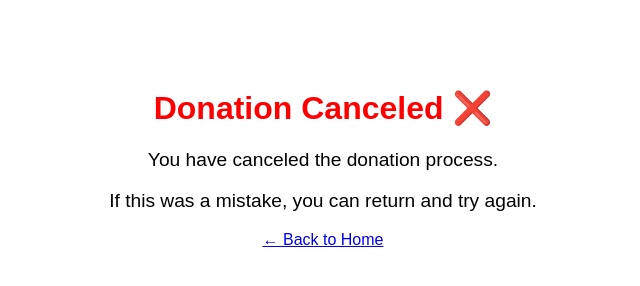
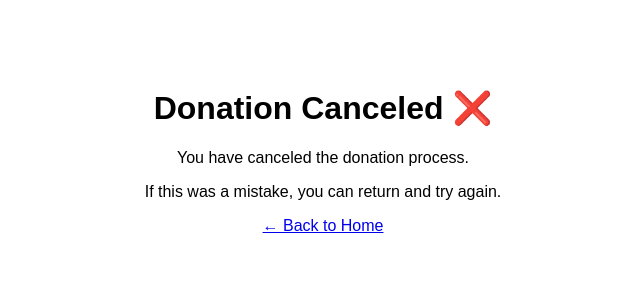
Before and after one commit to Donation-website/donate-meals, a website: page cancel.html in a window 1280 px wide. Shown: the whole page, without its empty margins (317-957 px from the left). Drawn offline with Linux system fonts and the light colour scheme.

Commit message:
Update cancel.html

```diff
--- a/cancel.html
+++ b/cancel.html
@@ -1,27 +1,14 @@
 <!DOCTYPE html>
 <html lang="en">
 <head>
-  <meta charset="UTF-8" />
-  <meta name="viewport" content="width=device-width, initial-scale=1.0"/>
-  <title>Donation Canceled</title>
-  <style>
-    body {
-      font-family: Arial, sans-serif;
-      text-align: center;
-      padding: 60px;
-    }
-    h1 {
-      color: red;
-    }
-    p {
-      font-size: 1.2em;
-    }
-  </style>
+<meta charset="UTF-8">
+<meta name="viewport" content="width=device-width, initial-scale=1.0">
+<title>Donation Canceled</title>
 </head>
-<body>
-  <h1>Donation Canceled ❌</h1>
-  <p>You have canceled the donation process.</p>
-  <p>If this was a mistake, you can return and try again.</p>
-  <a href="/">← Back to Home</a>
+<body style="font-family:Arial,sans-serif;text-align:center;padding:60px">
+<h1>Donation Canceled ❌</h1>
+<p>You have canceled the donation process.</p>
+<p>If this was a mistake, you can return and try again.</p>
+<a href="/">← Back to Home</a>
 </body>
 </html>
```
